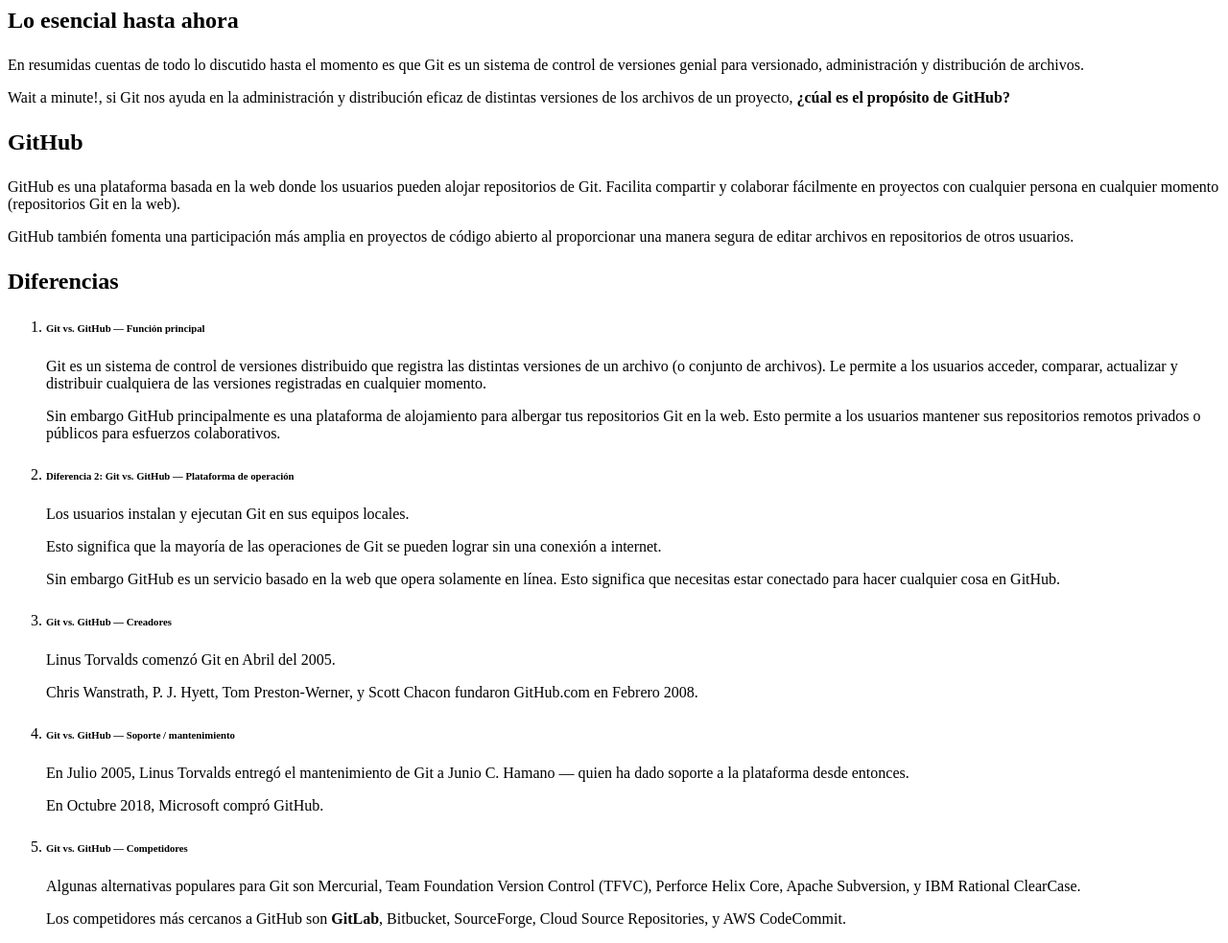
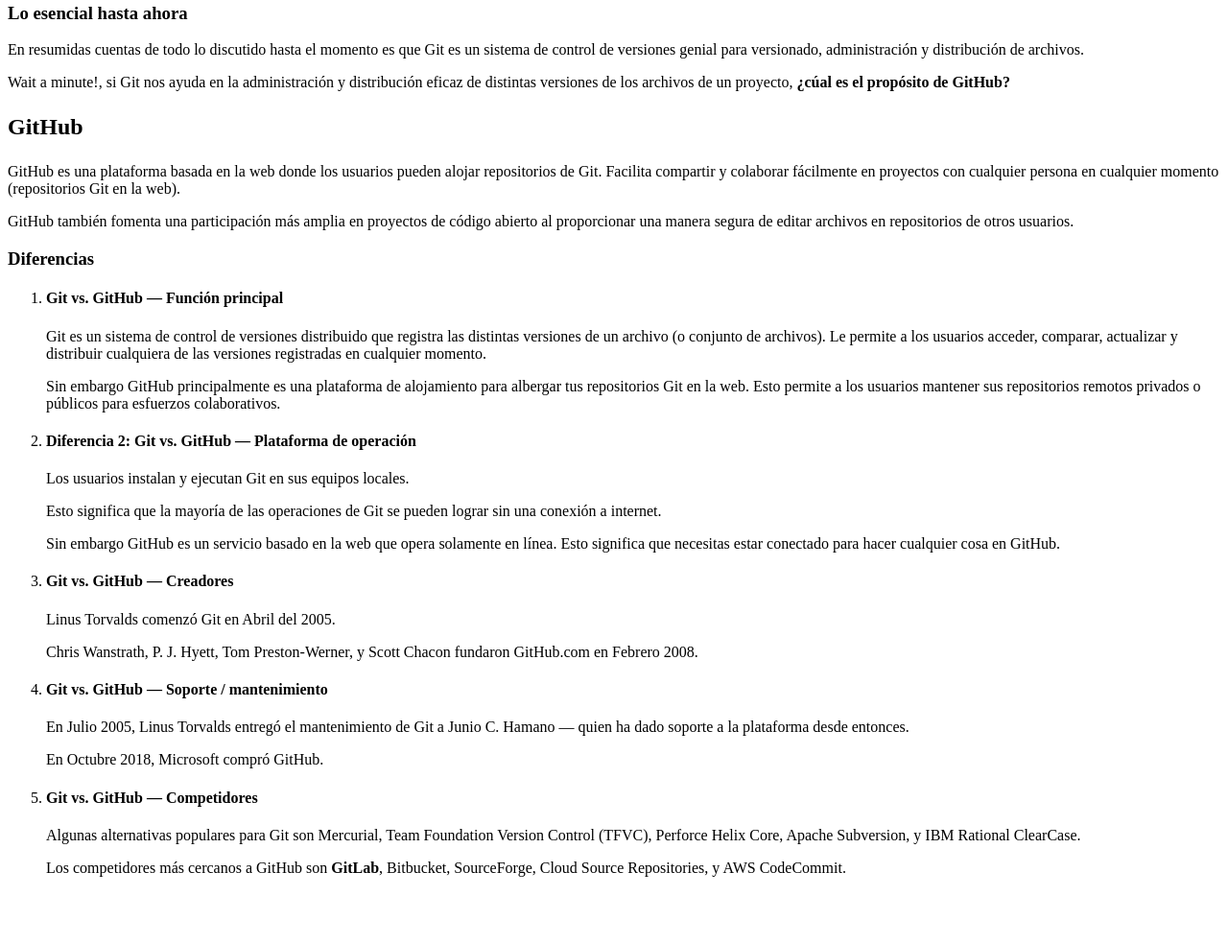
Before and after one commit to sergiomr03/css, a plain HTML site: page index.html in a window 1280 px wide. Shown: the part 427-1410 px from the top of the page at 96% size. After the commit the page ends 1357 px from the top, so only its background shows below. Drawn offline with Linux system fonts and the light colour scheme.

Commit message:
Activitat-2

```diff
--- a/index.html
+++ b/index.html
@@ -31,9 +31,9 @@
         </li>
     </ul>
     <p>Básicamente, se puede pensar en Git como una aplicación de software pequeña que controla tu código base, si eres un desarrollador.</p>
-    <h2>
+    <h3>
         <p><b>Lo esencial hasta ahora</b></p>
-    </h2>
+    </h3>
     <p>En resumidas cuentas de todo lo discutido hasta el momento es que Git es un sistema de control de versiones genial para versionado, administración y distribución de archivos.</p>
     <p>Wait a minute!, si Git nos ayuda en la administración y distribución eficaz de distintas versiones de los archivos de un proyecto, <b>¿cúal es el propósito de GitHub?</b></p>
     <h2>
@@ -41,46 +41,46 @@
     </h2>
     <p>GitHub es una plataforma basada en la web donde los usuarios pueden alojar repositorios de Git. Facilita compartir y colaborar fácilmente en proyectos con cualquier persona en cualquier momento (repositorios Git en la web).</p>
     <p>GitHub también fomenta una participación más amplia en proyectos de código abierto al proporcionar una manera segura de editar archivos en repositorios de otros usuarios.</p>
-    <h2>
+    <h3>
         <p><b>Diferencias</b></p>
-    </h2>
+    </h3>
     <ol>
         <li>
-            <h6>
+            <h4>
                 <p><b>Git vs. GitHub — Función principal</b></p>
-            </h6>
+            </h4>
         </li>
         <p>Git es un sistema de control de versiones distribuido que registra las distintas versiones de un archivo (o conjunto de archivos). Le permite a los usuarios acceder, comparar, actualizar y distribuir cualquiera de las versiones registradas en
             cualquier momento.</p>
         <p>Sin embargo GitHub principalmente es una plataforma de alojamiento para albergar tus repositorios Git en la web. Esto permite a los usuarios mantener sus repositorios remotos privados o públicos para esfuerzos colaborativos.</p>
         <li>
-            <h6>
+            <h4>
                 <p><b>Diferencia 2: Git vs. GitHub — Plataforma de operación</b></p>
-            </h6>
+            </h4>
         </li>
         <p>Los usuarios instalan y ejecutan Git en sus equipos locales.</p>
         <p>Esto significa que la mayoría de las operaciones de Git se pueden lograr sin una conexión a internet.
         </p>
         <p>Sin embargo GitHub es un servicio basado en la web que opera solamente en línea. Esto significa que necesitas estar conectado para hacer cualquier cosa en GitHub.</p>
         <li>
-            <h6>
+            <h4>
                 <p><b>Git vs. GitHub — Creadores</b></p>
-            </h6>
+            </h4>
         </li>
         <p>Linus Torvalds comenzó Git en Abril del 2005.</p>
         <p>Chris Wanstrath, P. J. Hyett, Tom Preston-Werner, y Scott Chacon fundaron GitHub.com en Febrero 2008.
         </p>
         <li>
-            <h6>
+            <h4>
                 <p><b>Git vs. GitHub — Soporte / mantenimiento</b></p>
-            </h6>
+            </h4>
         </li>
         <p>En Julio 2005, Linus Torvalds entregó el mantenimiento de Git a Junio C. Hamano — quien ha dado soporte a la plataforma desde entonces.</p>
         <p>En Octubre 2018, Microsoft compró GitHub.</p>
         <li>
-            <h6>
+            <h4>
                 <p><b>Git vs. GitHub — Competidores</b></p>
-            </h6>
+            </h4>
         </li>
         <p>Algunas alternativas populares para Git son Mercurial, Team Foundation Version Control (TFVC), Perforce Helix Core, Apache Subversion, y IBM Rational ClearCase.</p>
         <p>Los competidores más cercanos a GitHub son <b>GitLab</b>, Bitbucket, SourceForge, Cloud Source Repositories, y AWS CodeCommit.</p>
```
